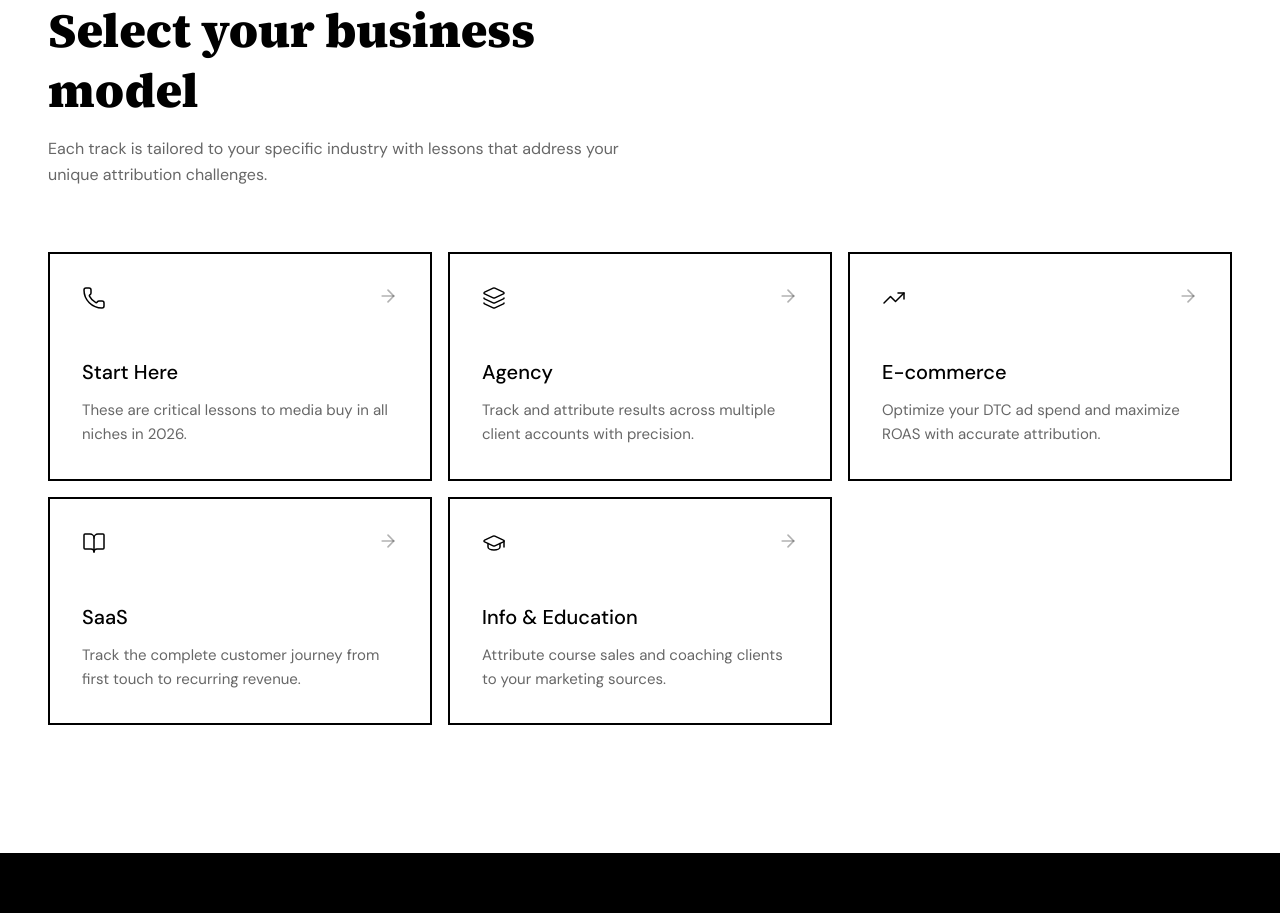
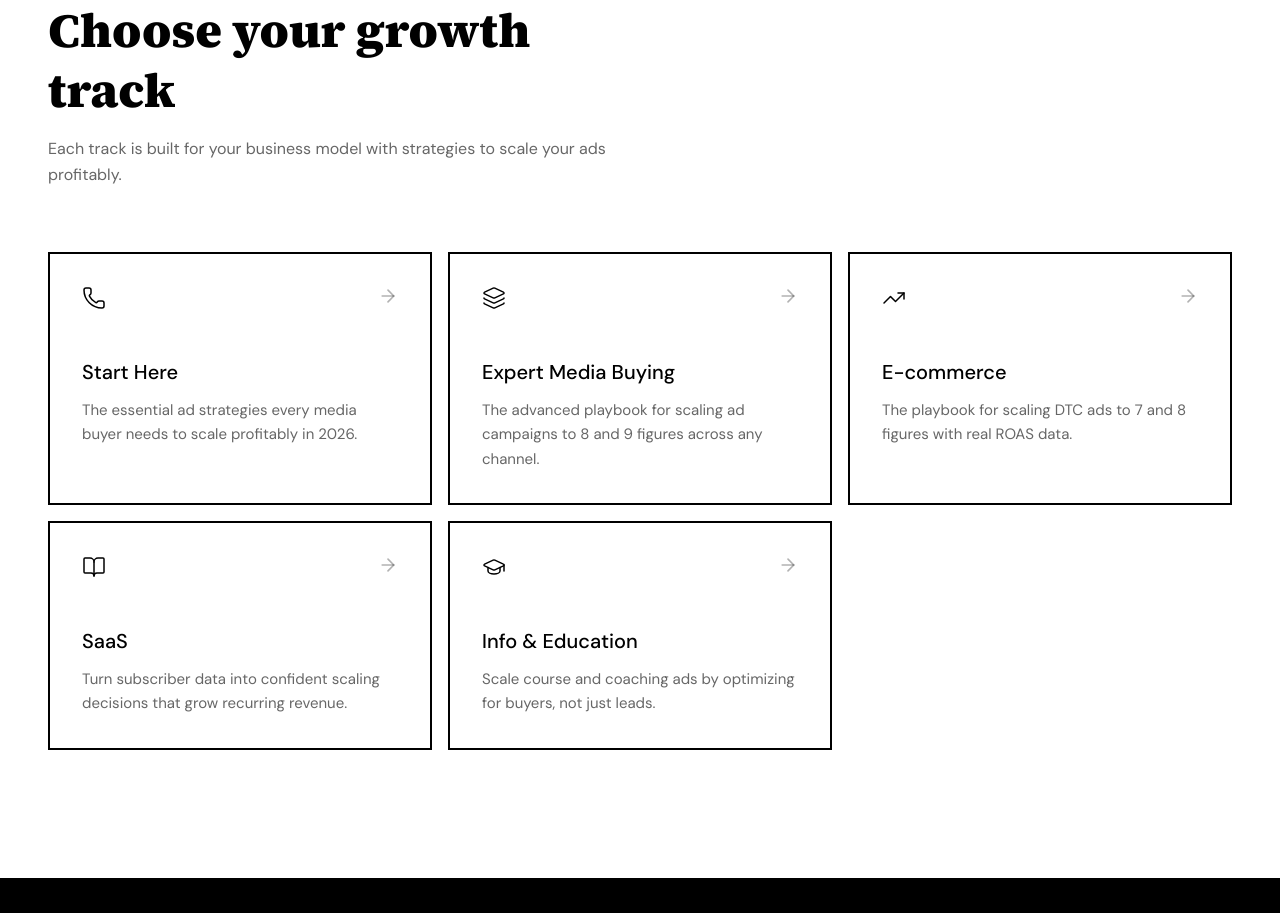
Before and after one commit to zssai13/TrainingSite, a Next.js app: page / in a window 1280 px wide. Shown: the part 1020-1933 px from the top of the page. Built offline with nearby package versions, Linux system fonts and the light colour scheme.

Commit message:
Update homepage cards to growth-focused copy
Rename Agency to Expert Media Buying, rewrite all card descriptions
to focus on scaling and growth rather than attribution. Update section
header to "Choose your growth track".

Co-Authored-By: Claude <noreply@anthropic.com>

```diff
--- a/src/app/page.tsx
+++ b/src/app/page.tsx
@@ -6,31 +6,31 @@ import { ArrowRight, BookOpen, TrendingUp, Phone, Layers, GraduationCap } from '
 const businessModels = [
   {
     title: 'Start Here',
-    description: 'These are critical lessons to media buy in all niches in 2026.',
+    description: 'The essential ad strategies every media buyer needs to scale profitably in 2026.',
     icon: Phone,
     href: '/start-here-2026/',
   },
   {
-    title: 'Agency',
-    description: 'Track and attribute results across multiple client accounts with precision.',
+    title: 'Expert Media Buying',
+    description: 'The advanced playbook for scaling ad campaigns to 8 and 9 figures across any channel.',
     icon: Layers,
     href: '/agency/',
   },
   {
     title: 'E-commerce',
-    description: 'Optimize your DTC ad spend and maximize ROAS with accurate attribution.',
+    description: 'The playbook for scaling DTC ads to 7 and 8 figures with real ROAS data.',
     icon: TrendingUp,
     href: '/ecom-growth-training/',
   },
   {
     title: 'SaaS',
-    description: 'Track the complete customer journey from first touch to recurring revenue.',
+    description: 'Turn subscriber data into confident scaling decisions that grow recurring revenue.',
     icon: BookOpen,
     href: '/saas-software/',
   },
   {
     title: 'Info & Education',
-    description: 'Attribute course sales and coaching clients to your marketing sources.',
+    description: 'Scale course and coaching ads by optimizing for buyers, not just leads.',
     icon: GraduationCap,
     href: '/info-marketing-2026/',
   },
@@ -115,11 +115,11 @@ export default function HomePage() {
               Choose Your Path
             </p>
             <h2 className="font-display text-[clamp(1.75rem,4vw,3rem)] font-black text-black leading-tight mb-4">
-              Select your business model
+              Choose your growth track
             </h2>
             <p className="text-black/60 leading-relaxed">
-              Each track is tailored to your specific industry with lessons that address
-              your unique attribution challenges.
+              Each track is built for your business model with strategies to scale
+              your ads profitably.
             </p>
           </div>
 
```
